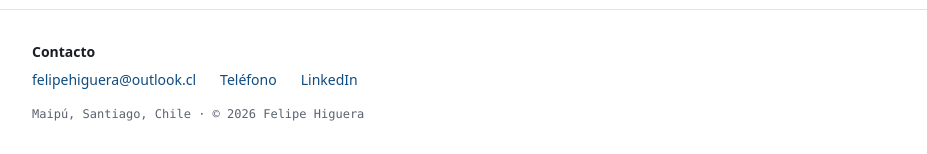
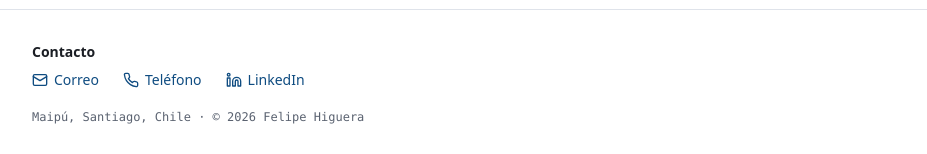
Before and after one commit to felipehiguera/felipehiguera.github.io, an Astro site: page / in a window 1280 px wide. Shown: the part 1218-1372 px from the top of the page, without its empty margins (176-1103 px from the left). Built offline with nearby package versions, Linux system fonts and the light colour scheme; Astro itself is replaced by a stand-in of ours.

Commit message:
contacto: etiquetas con icono propio y datos en el enlace
- Los tres enlaces muestran su etiqueta (Correo, Telefono, LinkedIn) en vez
  del dato crudo, pero cada uno sigue yendo a su destino: mailto:, tel: y el
  perfil de LinkedIn.
- Cada uno lleva su SVG de trazo: sobre, auricular y el glifo de LinkedIn. Todos
  con currentColor para heredar el color del enlace, mismo grosor y viewport
  24x24, asi que se ven consistentes.
- Los SVG van aria-hidden: son decorativos, el texto y el aria-label ya dan el
  significado.

```diff
--- a/src/components/Footer.astro
+++ b/src/components/Footer.astro
@@ -1,11 +1,11 @@
 ---
 /**
- * El teléfono se muestra como la palabra "Teléfono" y no como el número: el
- * enlace `tel:` abre igual el marcador o la app de llamadas del dispositivo,
- * pero así el número no queda en el texto plano de la página.
+ * Los tres datos de contacto se muestran con su etiqueta ("Correo",
+ * "Teléfono", "LinkedIn") y no con el dato crudo, pero cada enlace sigue
+ * llevando a su destino real: `mailto:`, `tel:` y el perfil de LinkedIn.
  *
- * El `aria-label` hace dos cosas: describe el enlace cuando se lee fuera de
- * contexto (una lista de enlaces suelta no dice a quién llama), e incluye la
+ * Los `aria-label` hacen dos cosas: describen el enlace cuando se lee fuera de
+ * contexto (una lista de enlaces suelta no dice a quién lleva), e incluyen la
  * palabra visible, que es lo que exige WCAG 2.5.3 (Label in Name).
  */
 const year = new Date().getFullYear();
@@ -16,10 +16,43 @@ const year = new Date().getFullYear();
     <p class="font-semibold" style="color: var(--fg)">Contacto</p>
     <ul class="mt-2 flex flex-wrap gap-x-6 gap-y-1">
       <li>
-        <a href="mailto:felipehiguera@outlook.cl">felipehiguera@outlook.cl</a>
+        <a
+          href="mailto:felipehiguera@outlook.cl"
+          aria-label="Correo: escribir a felipehiguera@outlook.cl"
+          class="inline-flex items-center gap-1.5"
+        >
+          <svg
+            class="contacto-icono"
+            viewBox="0 0 24 24"
+            fill="none"
+            stroke="currentColor"
+            stroke-width="2"
+            stroke-linecap="round"
+            stroke-linejoin="round"
+            aria-hidden="true"
+            focusable="false"><rect x="2" y="4" width="20" height="16" rx="2" /><path
+              d="m22 7-10 6L2 7"
+            /></svg>
+          Correo
+        </a>
       </li>
       <li>
-        <a href="tel:+56931110973" aria-label="Teléfono: llamar al +56 9 3111 0973"
+        <a
+          href="tel:+56931110973"
+          aria-label="Teléfono: llamar al +56 9 3111 0973"
+          class="inline-flex items-center gap-1.5"
+          ><svg
+            class="contacto-icono"
+            viewBox="0 0 24 24"
+            fill="none"
+            stroke="currentColor"
+            stroke-width="2"
+            stroke-linecap="round"
+            stroke-linejoin="round"
+            aria-hidden="true"
+            focusable="false"><path
+              d="M22 16.92v3a2 2 0 0 1-2.18 2 19.79 19.79 0 0 1-8.63-3.07 19.5 19.5 0 0 1-6-6A19.79 19.79 0 0 1 2.12 4.18 2 2 0 0 1 4.11 2h3a2 2 0 0 1 2 1.72c.13.96.36 1.9.7 2.81a2 2 0 0 1-.45 2.11L8.09 9.91a16 16 0 0 0 6 6l1.27-1.27a2 2 0 0 1 2.11-.45c.91.34 1.85.57 2.81.7A2 2 0 0 1 22 16.92z"
+            /></svg
           >Teléfono</a
         >
       </li>
@@ -28,7 +61,23 @@ const year = new Date().getFullYear();
           href="https://www.linkedin.com/in/felipe-h-321316284/"
           target="_blank"
           rel="me noopener"
+          aria-label="LinkedIn: perfil de Felipe Higuera"
+          class="inline-flex items-center gap-1.5"
         >
+          <svg
+            class="contacto-icono"
+            viewBox="0 0 24 24"
+            fill="none"
+            stroke="currentColor"
+            stroke-width="2"
+            stroke-linecap="round"
+            stroke-linejoin="round"
+            aria-hidden="true"
+            focusable="false"
+            ><path
+              d="M16 8a6 6 0 0 1 6 6v7h-4v-7a2 2 0 0 0-4 0v7h-4v-7a6 6 0 0 1 6-6z"
+            /><rect width="4" height="12" x="2" y="9" /><circle cx="4" cy="4" r="2"
+            /></svg>
           LinkedIn
         </a>
       </li>
@@ -38,3 +87,14 @@ const year = new Date().getFullYear();
     </p>
   </div>
 </footer>
+
+<style>
+  /* Iconos de trazo, del mismo grosor y con `currentColor` para que hereden
+     el color del enlace. Son decorativos: el texto y el aria-label ya dan el
+     significado, asi que se ocultan al lector de pantalla. */
+  .contacto-icono {
+    width: 1rem;
+    height: 1rem;
+    flex-shrink: 0;
+  }
+</style>
```
